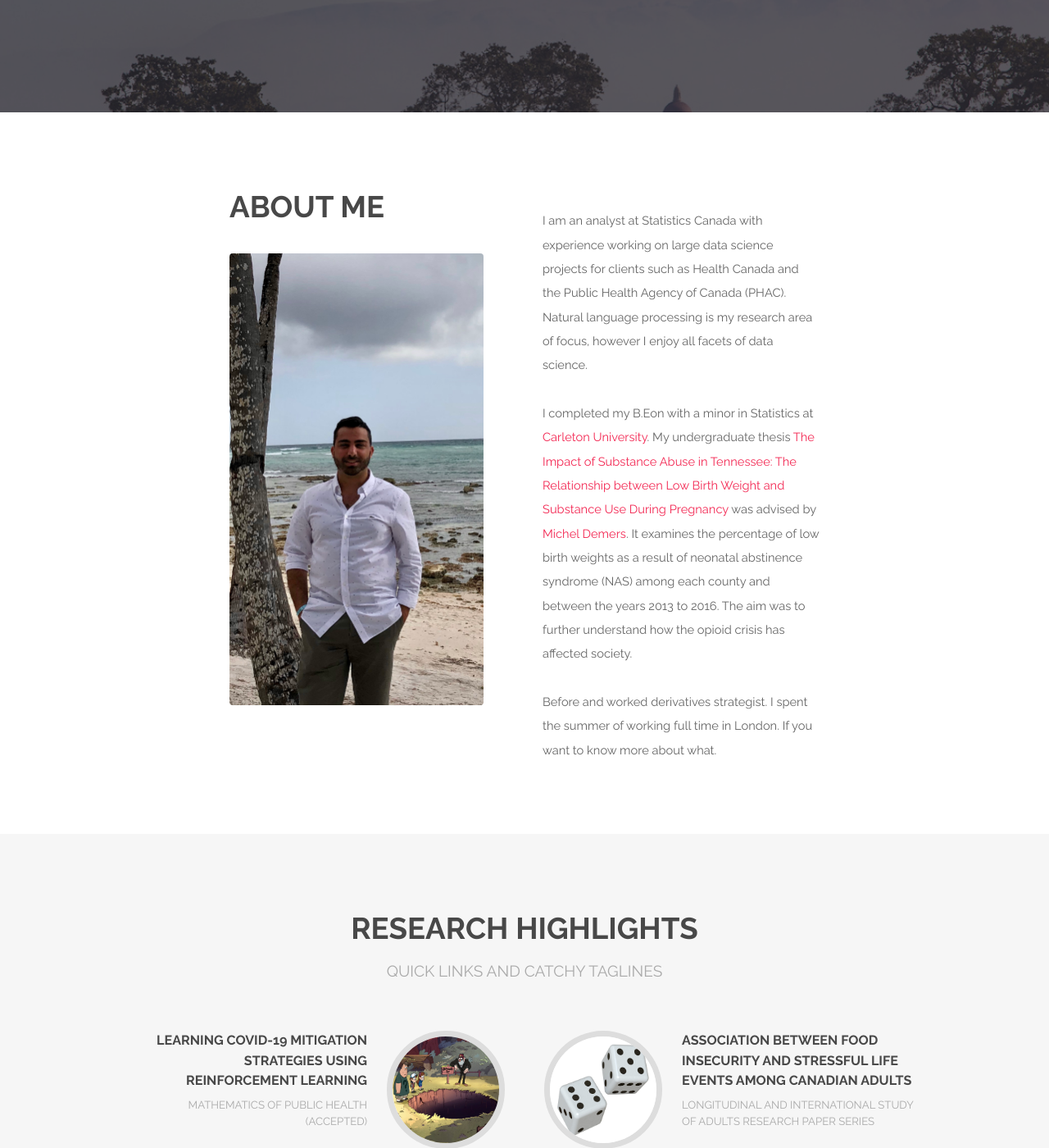
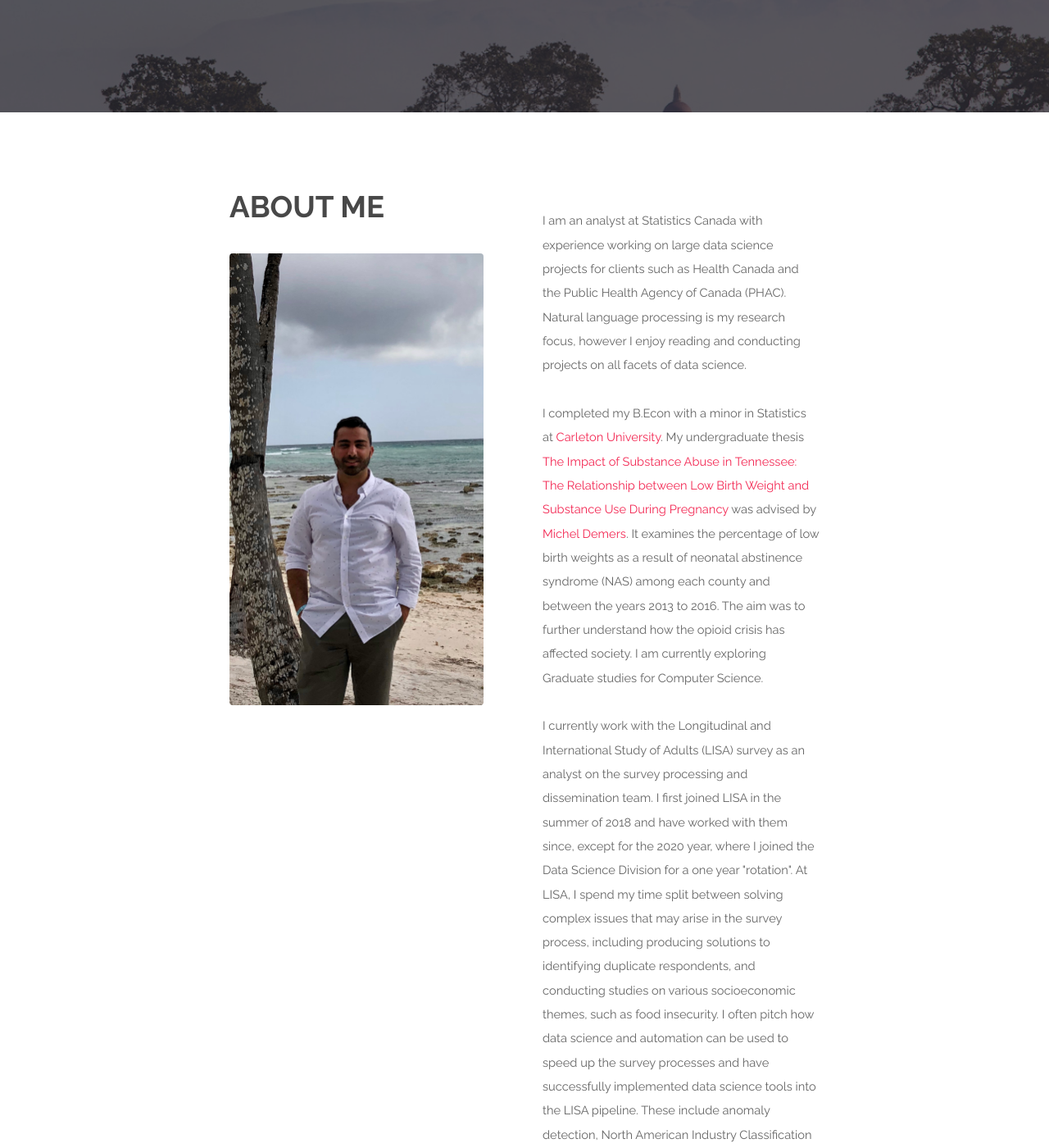
Before and after one commit to a-elhajj/a-elhajj.github.io, a Jekyll site: the page index.html, which Jekyll copies as it is, in a window 1280 px wide and 1400 px high, scrolled down 336 px. Shown: the whole window at 82% size. Built offline with Jekyll 4.4.1, drawn with Linux system fonts in a browser that asks for light colours; some of the changed text lies outside the part shown.

Commit message:
added more to bio

```diff
--- a/index.html
+++ b/index.html
@@ -83,19 +83,25 @@
 							<div class="6u$ 12u$(medium)">
                 <br>
 				<p>I am an analyst at Statistics Canada with experience working on large data science projects for clients such as Health Canada and
-                    the Public Health Agency of Canada (PHAC). Natural language processing is my research area of focus, however I enjoy all facets of
-                    data science.
+                    the Public Health Agency of Canada (PHAC). Natural language processing is my research focus, however I enjoy reading and conducting
+                    projects on all facets of data science.
                 </p>
 
-        <p>I completed my B.Eon with a minor in Statistics at <a href="https://carleton.ca/economics/" target="_blank">Carleton University</a>.
-            My undergraduate thesis <a href="/docs/LowBirthNAS.pdf" target="_blank">The Impact of Substance Abuse in Tennessee: The Relationship between Low Birth Weight and Substance Use During Pregnancy</a> was advised by <a href="https://carleton.ca/economics/people/demers-michel/" target="_blank">Michel Demers</a>.
-            It examines the percentage of low birth weights as a result of neonatal abstinence syndrome (NAS) among each county and between the years 2013 to 2016.
-            The aim was to further understand how the opioid crisis has affected society.
+        <p>I completed my B.Econ with a minor in Statistics at <a href="https://carleton.ca/economics/" target="_blank">Carleton University</a>.
+            My undergraduate thesis <a href="/docs/LowBirthNAS.pdf" target="_blank">The Impact of Substance Abuse in Tennessee: The Relationship between Low Birth
+                Weight and Substance Use During Pregnancy</a> was advised by <a href="https://carleton.ca/economics/people/demers-michel/" target="_blank">Michel Demers</a>.
+                It examines the percentage of low birth weights as a result of neonatal abstinence syndrome (NAS) among each county and between the years 2013 to 2016.
+                The aim was to further understand how the opioid crisis has affected society.
+
+                I am currently exploring Graduate studies for Computer Science.
         </p>
 
-        <p>Before and worked derivatives strategist.
-        I spent the summer of  working full time in London.
-        If you want to know more about what.
+        <p>I currently work with the Longitudinal and International Study of Adults (LISA) survey as an analyst on the survey processing and dissemination team.
+            I first joined LISA in the summer of 2018 and have worked with them since, except for the 2020 year, where I joined the Data Science Division for a one year
+            "rotation". At LISA, I spend my time split between solving complex issues that may arise in the survey process, including producing solutions to
+            identifying duplicate respondents, and conducting studies on various socioeconomic themes, such as food insecurity. I often pitch how data science and
+            automation can be used to speed up the survey processes and have successfully implemented data science tools into the LISA pipeline.
+            These include anomaly detection, North American Industry Classification System (NAICS) classification, and IBM-WATSON ICD-10 code classification.
         </p>
 
                                                         </div>
```
